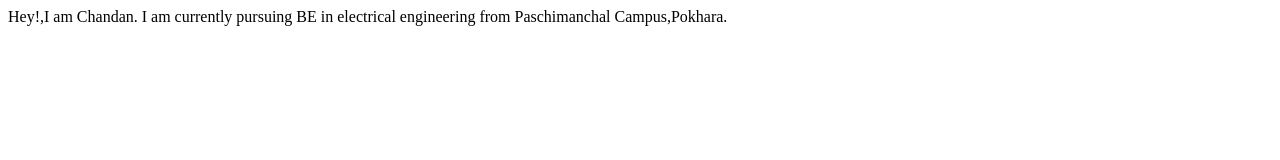
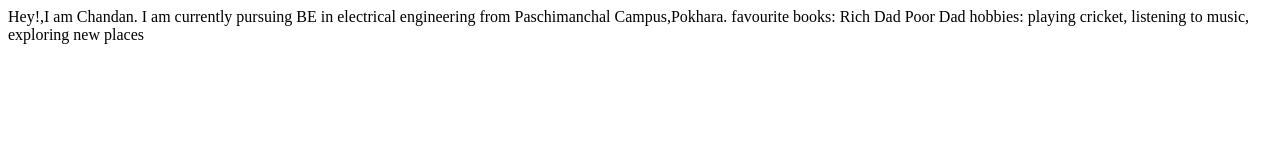
Before and after one commit to chandan13902/chandanjha, a plain HTML site: page index.html in a window 1280 px wide. Drawn offline with Linux system fonts and the light colour scheme.

Commit message:
refactor: added interests

```diff
--- a/index.html
+++ b/index.html
@@ -9,5 +9,9 @@
 <body>
     Hey!,I am Chandan.
     I am currently pursuing BE in electrical engineering from Paschimanchal Campus,Pokhara.
+
+    favourite books: Rich Dad Poor Dad
+    hobbies: playing cricket, listening to music,
+             exploring new places
 </body>
 </html>
```
